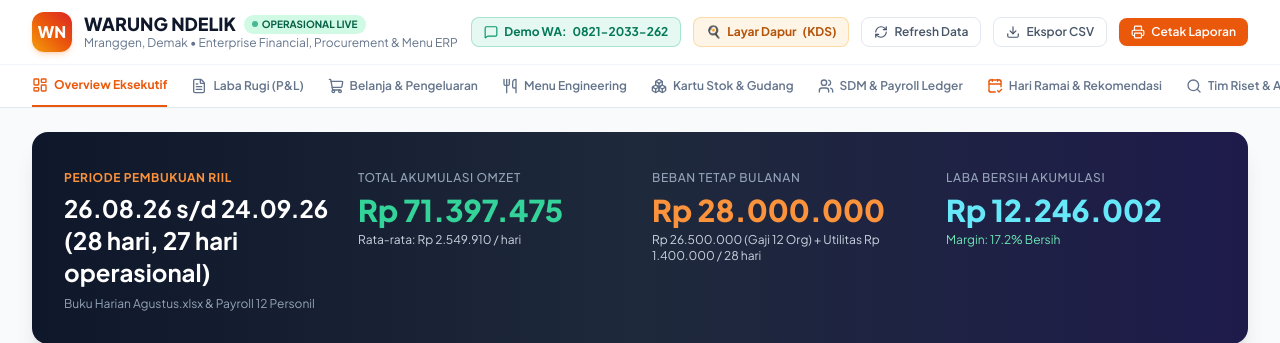
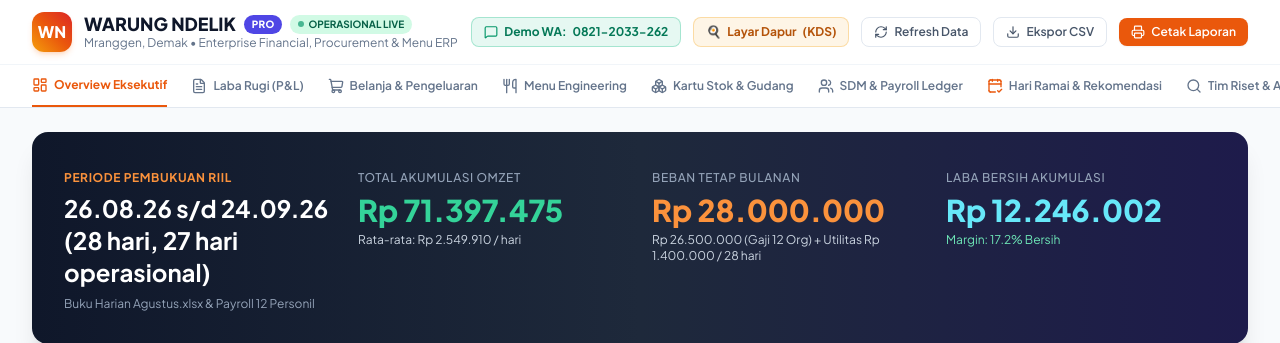
Before and after one commit to edukreatifnusantara-ai/resto-ai, a FastAPI app: page /dashboard in a window 1280 px wide. Shown: the top 343 px of the page. Run offline with FastAPI, Linux system fonts and the light colour scheme; data comes from the database, SQL or seed files in the repository; data that the repository does not hold is empty; some libraries are stand-ins or nearby versions.

Commit message:
brand: mark dashboard as RESTO-AI PRO edition (separate product segment)

```diff
--- a/templates/dashboard.html
+++ b/templates/dashboard.html
@@ -7,7 +7,7 @@
   <meta name="apple-mobile-web-app-capable" content="yes">
   <meta name="apple-mobile-web-app-status-bar-style" content="black-translucent">
   <meta name="theme-color" content="#ea580c">
-  <title>Warung Ndelik - Enterprise Financial & Operations ERP Dashboard</title>
+  <title>Warung Ndelik - RESTO-AI PRO (Enterprise Financial & Operations ERP Dashboard)</title>
   <!-- Tailwind CSS CDN -->
   <script src="https://cdn.tailwindcss.com"></script>
   <!-- Chart.js CDN -->
@@ -38,6 +38,7 @@
         <div>
           <div class="flex items-center gap-2">
             <h1 class="font-extrabold text-slate-900 text-lg leading-tight">WARUNG NDELIK</h1>
+            <span class="text-[10px] px-2 py-0.5 rounded-full bg-indigo-600 text-white font-extrabold tracking-wide">PRO</span>
             <span class="text-[10px] px-2 py-0.5 rounded-full bg-emerald-100 text-emerald-800 font-bold flex items-center gap-1">
               <span class="w-1.5 h-1.5 rounded-full bg-emerald-600 animate-pulse"></span> OPERASIONAL LIVE
             </span>
```
